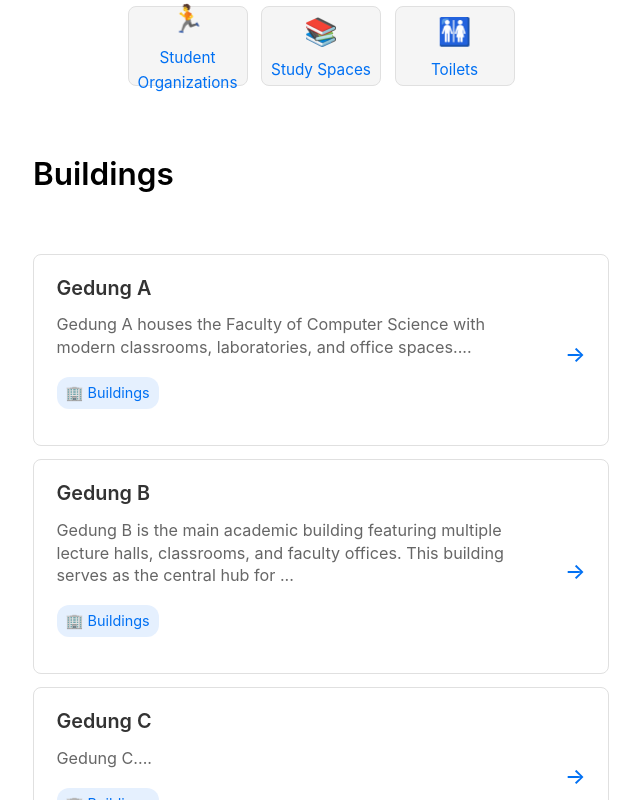
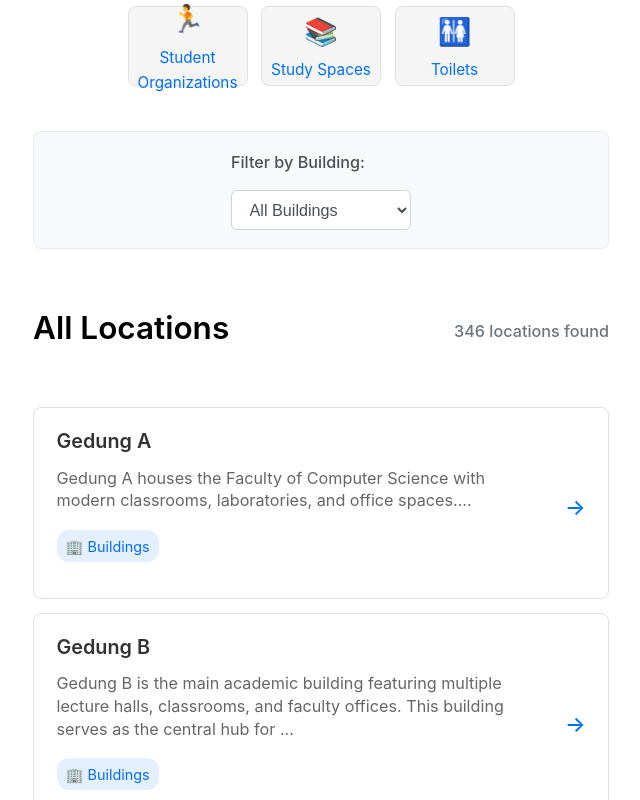
Before and after one commit to saddamonpc/carlok, a Next.js app: page /maps in a window 1280 px wide. Shown: the part 740-1540 px from the top of the page, without its empty margins (319-959 px from the left). Built offline with nearby package versions, Linux system fonts and the light colour scheme.

Commit message:
Add filter by building and floor

```diff
--- a/components/Map.js
+++ b/components/Map.js
@@ -7,17 +7,60 @@ import { locations } from '../lib/data/locations.db';
 
 export default function Map() {
   const [selectedCategory, setSelectedCategory] = useState(null);
+  const [selectedBuilding, setSelectedBuilding] = useState(null);
+  const [selectedFloor, setSelectedFloor] = useState(null);
+    // Get unique buildings from locations that have a building property
+  const buildings = [...new Set(locations
+    .filter(location => location.building)
+    .map(location => location.building))]
+    .map(buildingId => {
+      const buildingLocation = locations.find(l => l.id === buildingId);
+      return { id: buildingId, name: buildingLocation?.name || buildingId };
+    })
+    .sort((a, b) => {
+      // Put 'Gedung Baru' last
+      if (a.name === 'Gedung Baru') return 1;
+      if (b.name === 'Gedung Baru') return -1;
+      // Sort other buildings alphabetically
+      return a.name.localeCompare(b.name);
+    });
+  // Get unique floors for the selected building
+  const availableFloors = selectedBuilding
+    ? [...new Set(locations
+        .filter(location => location.building === selectedBuilding && location.floor)
+        .map(location => location.floor))]
+        .sort((a, b) => {
+          // For Gedung Baru, put "Lantai Dasar" first
+          if (selectedBuilding === 'gedung-baru') {
+            if (a.includes('Lantai Dasar')) return -1;
+            if (b.includes('Lantai Dasar')) return 1;
+          }
+          // Default alphabetical sort for other cases
+          return a.localeCompare(b);
+        })
+    : [];
+  // Filter locations based on selected filters
+  const filteredLocations = (() => {
+    let filtered = locations;
 
-  const buildings = [
-    { id: 'gedung-a', name: 'Gedung A' },
-    { id: 'gedung-b', name: 'Gedung B' },
-    { id: 'gedung-c', name: 'Gedung C' },
-    { id: 'gedung-baru', name: 'Gedung Baru' },
-  ];
-  // Filter locations by selected category
-  const filteredLocations = selectedCategory
-    ? locations.filter(location => location.category === selectedCategory)
-    : locations.filter(location => location.category === 'buildings');
+    // Filter by category
+    if (selectedCategory) {
+      filtered = filtered.filter(location => location.category === selectedCategory);
+    }
+    // If no category is selected, show all locations (not just buildings)
+
+    // Filter by building
+    if (selectedBuilding) {
+      filtered = filtered.filter(location => location.building === selectedBuilding);
+    }
+
+    // Filter by floor
+    if (selectedFloor) {
+      filtered = filtered.filter(location => location.floor === selectedFloor);
+    }
+
+    return filtered;
+  })();
 
   // Sort categories alphabetically by name
   const sortedCategories = [...categories].sort((a, b) => a.name.localeCompare(b.name));
@@ -32,8 +75,7 @@ export default function Map() {
 
       <div className={styles.mapContainer}>
         <h1 className={styles.title}>Fasilkom UI Campus Map</h1>
-        <p className={styles.subtitle}>Explore rooms / locations by category</p>
-          <div className={styles.categoriesContainer}>
+        <p className={styles.subtitle}>Explore rooms / locations by category</p>        <div className={styles.categoriesContainer}>
           {sortedCategories.map((category) => (
             <Link
               key={category.id}
@@ -42,6 +84,9 @@ export default function Map() {
               onClick={(e) => {
                 e.preventDefault();
                 setSelectedCategory(category.id);
+                // Reset building and floor when category changes
+                setSelectedBuilding(null);
+                setSelectedFloor(null);
               }}
             >
               <span className={styles.categoryIcon}>{category.icon}</span>
@@ -50,10 +95,88 @@ export default function Map() {
           ))}
         </div>
 
-        <div className={styles.categoryHeader}>
+        {/* Building and Floor Filters */}
+        <div className={styles.filtersContainer}>
+          {/* Building Filter */}
+          <div className={styles.filterGroup}>
+            <label htmlFor="building-select" className={styles.filterLabel}>Filter by Building:</label>
+            <select
+              id="building-select"
+              value={selectedBuilding || ''}
+              onChange={(e) => {
+                setSelectedBuilding(e.target.value || null);
+                setSelectedFloor(null); // Reset floor when building changes
+              }}
+              className={styles.filterSelect}
+            >
+              <option value="">All Buildings</option>
+              {buildings.map((building) => (
+                <option key={building.id} value={building.id}>
+                  {building.name}
+                </option>
+              ))}
+            </select>
+          </div>
+
+          {/* Floor Filter - only show if a building is selected */}
+          {selectedBuilding && availableFloors.length > 0 && (
+            <div className={styles.filterGroup}>
+              <label htmlFor="floor-select" className={styles.filterLabel}>Filter by Floor:</label>
+              <select
+                id="floor-select"
+                value={selectedFloor || ''}
+                onChange={(e) => setSelectedFloor(e.target.value || null)}
+                className={styles.filterSelect}
+              >                <option value="">All Floors</option>
+                {availableFloors.map((floor) => (
+                  <option key={floor} value={floor}>
+                    {floor.split(' - ').pop()}
+                  </option>
+                ))}
+              </select>
+            </div>
+          )}
+
+          {/* Clear Filters Button */}
+          {(selectedCategory || selectedBuilding || selectedFloor) && (
+            <button
+              onClick={() => {
+                setSelectedCategory(null);
+                setSelectedBuilding(null);
+                setSelectedFloor(null);
+              }}
+              className={styles.clearFiltersButton}
+            >
+              Clear All Filters
+            </button>
+          )}
+        </div>
+          <div className={styles.categoryHeader}>
           <h2 className={styles.categoryTitle}>
-            {selectedCategory ? categories.find(c => c.id === selectedCategory)?.name : 'Buildings'}
+            {(() => {
+              const parts = [];
+                if (selectedCategory) {
+                parts.push(categories.find(c => c.id === selectedCategory)?.name);
+              } else {
+                parts.push('All Locations');
+              }
+
+              if (selectedBuilding) {
+                const buildingName = buildings.find(b => b.id === selectedBuilding)?.name;
+                parts.push(`in ${buildingName}`);
+              }
+                if (selectedFloor) {
+                // Extract just the floor name (everything after the last " - ")
+                const floorName = selectedFloor.split(' - ').pop();
+                parts.push(`- ${floorName}`);
+              }
+
+              return parts.join(' ');
+            })()}
           </h2>
+          <div className={styles.resultsCount}>
+            {filteredLocations.length} location{filteredLocations.length !== 1 ? 's' : ''} found
+          </div>
           {selectedCategory && (
             <Link href={`/categories/${selectedCategory}`} className={styles.viewAllLink}>
               View all {categories.find(c => c.id === selectedCategory)?.name} →
@@ -69,11 +192,10 @@ export default function Map() {
             >
               <div className={styles.locationListContent}>
                 <div className={styles.locationListHeader}>
-                  <h3 className={styles.locationListTitle}>{location.name}</h3>
-                  {location.building && (
+                  <h3 className={styles.locationListTitle}>{location.name}</h3>                  {location.building && (
                     <span className={styles.locationBuildingInfo}>
                       {locations.find(l => l.id === location.building)?.name}
-                      {location.floor && ` - ${location.floor}`}
+                      {location.floor && ` - ${location.floor.split(' - ').pop()}`}
                     </span>
                   )}
                 </div>
--- a/components/Map.module.css
+++ b/components/Map.module.css
@@ -416,8 +416,117 @@
   transform: translateX(4px);
 }
 
-/* Mobile-friendly styles */
+/* Building and Floor Filters */
+.filtersContainer {
+  display: flex;
+  flex-wrap: wrap;
+  gap: 1rem;
+  align-items: center;
+  justify-content: center;
+  margin-bottom: 2rem;
+  padding: 1rem;
+  background-color: #f8f9fa;
+  border-radius: 8px;
+  border: 1px solid #e9ecef;
+}
+
+.filterGroup {
+  display: flex;
+  flex-direction: column;
+  gap: 0.5rem;
+  min-width: 180px;
+}
+
+.filterLabel {
+  font-size: 0.9rem;
+  font-weight: 500;
+  color: #495057;
+  margin-bottom: 0.25rem;
+}
+
+.filterSelect {
+  padding: 0.5rem 0.75rem;
+  border: 1px solid #ced4da;
+  border-radius: 6px;
+  background-color: white;
+  font-size: 0.9rem;
+  color: #495057;
+  cursor: pointer;
+  transition: all 0.2s ease;
+}
+
+.filterSelect:hover {
+  border-color: #86b7fe;
+}
+
+.filterSelect:focus {
+  outline: none;
+  border-color: #0070f3;
+  box-shadow: 0 0 0 2px rgba(0, 112, 243, 0.15);
+}
+
+.clearFiltersButton {
+  padding: 0.5rem 1rem;
+  background-color: #dc3545;
+  color: white;
+  border: none;
+  border-radius: 6px;
+  font-size: 0.9rem;
+  font-weight: 500;
+  cursor: pointer;
+  transition: all 0.2s ease;
+  align-self: flex-end;
+}
+
+.clearFiltersButton:hover {
+  background-color: #c82333;
+  transform: translateY(-1px);
+}
+
+.clearFiltersButton:active {
+  transform: translateY(0);
+}
+
+.resultsCount {
+  font-size: 0.9rem;
+  color: #6c757d;
+  font-weight: 500;
+  margin-left: auto;
+}
+
+/* Mobile responsive filters */
 @media (max-width: 768px) {
+  .filtersContainer {
+    flex-direction: column;
+    gap: 0.75rem;
+    padding: 0.75rem;
+  }
+
+  .filterGroup {
+    width: 100%;
+    min-width: unset;
+  }
+
+  .filterSelect {
+    width: 100%;
+  }
+
+  .clearFiltersButton {
+    width: 100%;
+    align-self: center;
+  }
+
+  .categoryHeader {
+    flex-direction: column;
+    align-items: flex-start;
+    gap: 0.5rem;
+  }
+
+  .resultsCount {
+    margin-left: 0;
+    align-self: flex-start;
+  }
+
   .buildingGrid {
     grid-template-columns: 1fr;
   }
--- a/components/date.js
+++ /dev/null
@@ -1,6 +0,0 @@
-import { parseISO, format } from 'date-fns';
-
-export default function Date({ dateString }) {
-  const date = parseISO(dateString);
-  return <time dateTime={dateString}>{format(date, 'LLLL d, yyyy')}</time>;
-}
```
Also changed, not shown: pages/locations/[locationId].js (+4 -6 lines).
